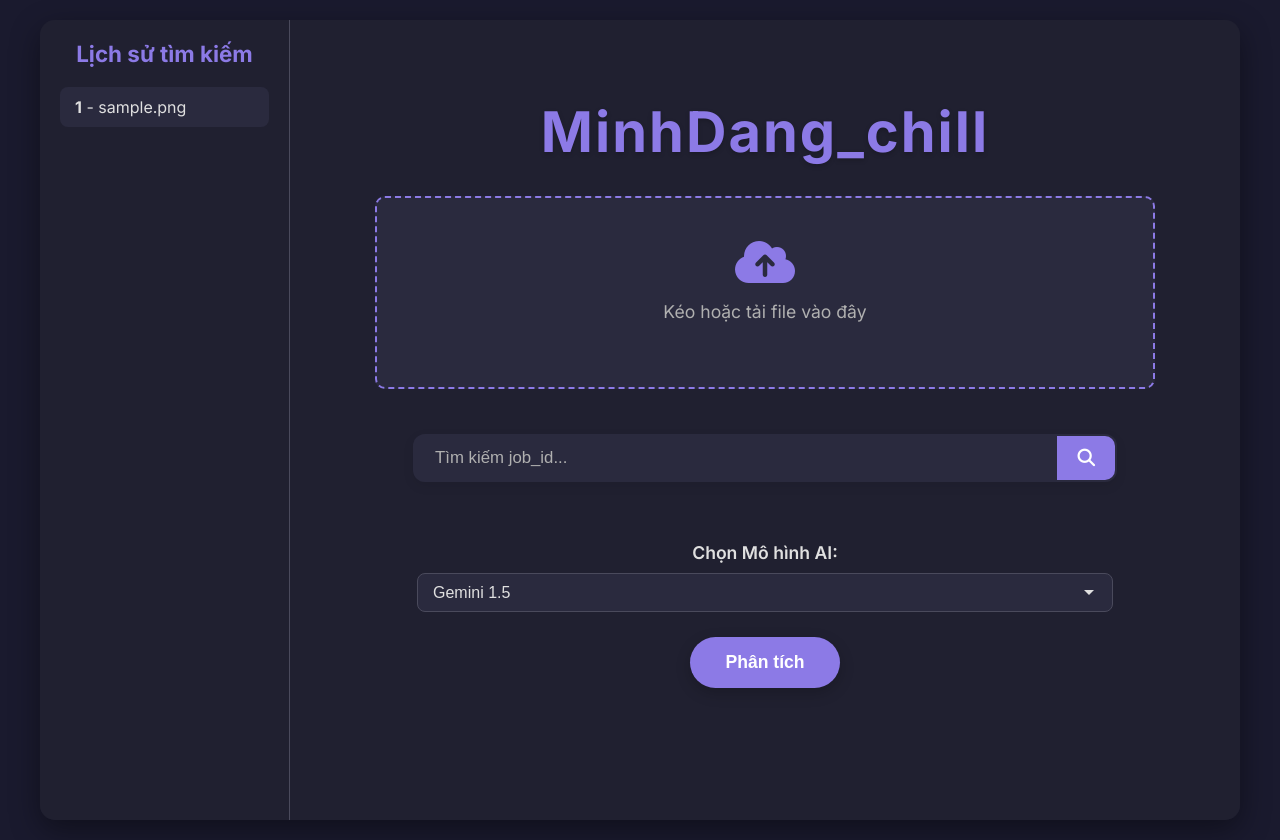
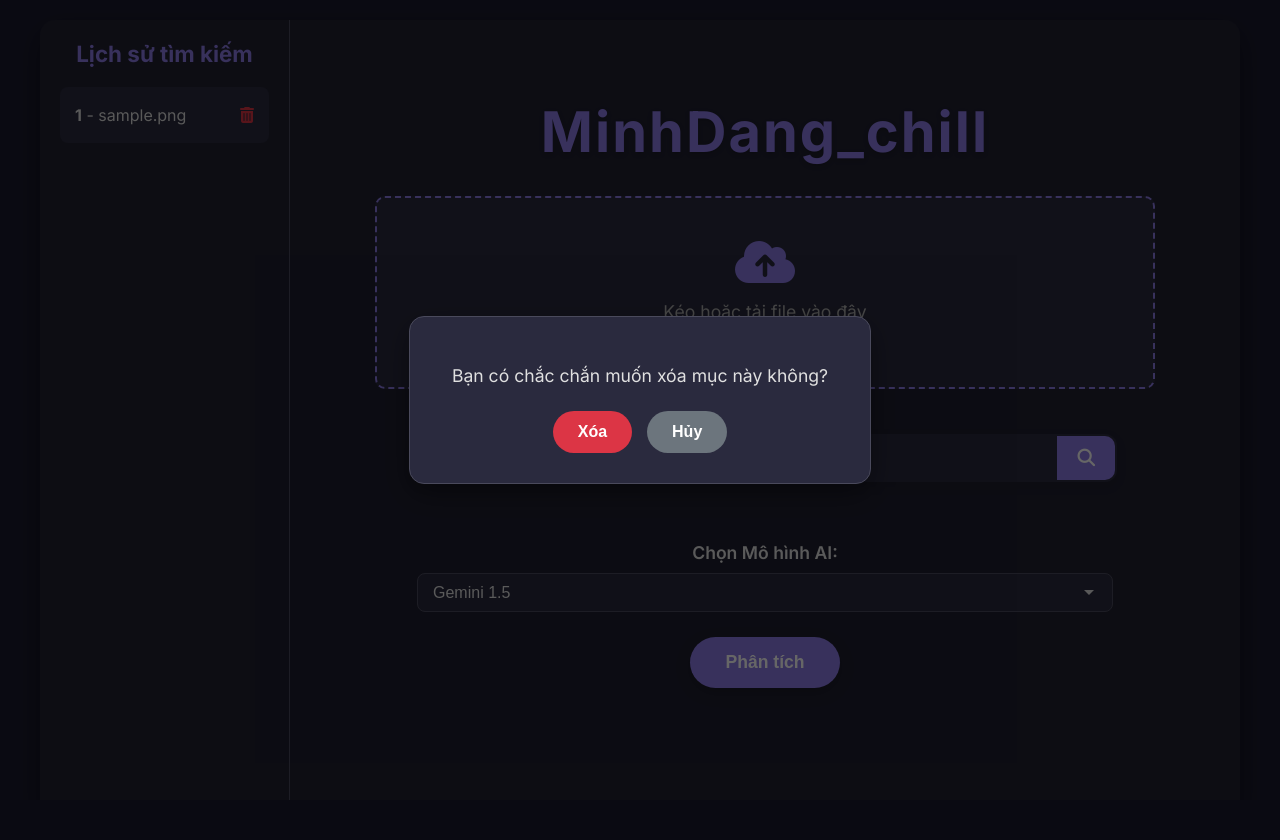
Before and after one commit to MinhDang134/Audio_text, a FastAPI app: page / in a window 1280 px wide. After the commit the page ends 800 px from the top, so only its background shows below. Run offline with FastAPI, Linux system fonts and the light colour scheme; tables that the repository leaves empty hold one stand-in row (values such as "Sample post").

Commit message:
update remove

```diff
--- a/static/style.css
+++ b/static/style.css
@@ -49,24 +49,66 @@ body {
     margin: 0;
 }
 
-.history-list li {
+
+.history-item {
+    display: flex;
+    justify-content: space-between;
+    align-items: center;
+    padding: 8px 0;
+    border-bottom: 1px solid #35354a;
+    background-color: #2a2a3e;
+    border-radius: 8px;
     margin-bottom: 8px;
+    transition: background-color 0.2s ease, box-shadow 0.2s ease;
 }
 
-.history-list a {
+.history-item:last-child {
+    border-bottom: none;
+}
+
+.history-item:hover {
+    background-color: #35354a;
+    box-shadow: 0 2px 8px rgba(0, 0, 0, 0.2);
+}
+
+.history-item a {
+    flex-grow: 1;
+    margin-right: 5px;
+    color: #e0e0e0;
     text-decoration: none;
-    color: #e0e0e0;
     display: block;
     padding: 10px 15px;
     border-radius: 8px;
-    transition: background-color 0.2s ease, color 0.2s ease;
-    background-color: #2a2a3e;
+    transition: color 0.2s ease;
+    word-break: break-all;
 }
 
-.history-list a:hover {
-    background-color: #35354a;
+.history-item a:hover {
     color: #a491f0;
 }
+
+.delete-btn {
+    background: none;
+    border: none;
+    color: #dc3545;
+    cursor: pointer;
+    font-size: 1em;
+    padding: 10px 15px;
+    border-radius: 8px;
+    transition: background-color 0.2s ease, transform 0.1s ease;
+    display: flex; /* To center icon */
+    align-items: center;
+    justify-content: center;
+    flex-shrink: 0;
+}
+
+.delete-btn:hover {
+    background-color: rgba(220, 53, 69, 0.2);
+}
+.delete-btn:active {
+    transform: translateY(1px);
+}
+
 
 .app-container {
     flex-grow: 1;
@@ -309,6 +351,79 @@ form {
 }
 
 
+.modal {
+    display: none;
+    position: fixed;
+    z-index: 1000;
+    left: 0;
+    top: 0;
+    width: 100%;
+    height: 100%;
+    overflow: auto;
+    background-color: rgba(0,0,0,0.6);
+    display: flex;
+    align-items: center;
+    justify-content: center;
+}
+
+.modal-content {
+    background-color: #2a2a3e;
+    margin: auto;
+    padding: 30px;
+    border: 1px solid #4a4a5c;
+    width: 90%;
+    max-width: 400px;
+    border-radius: 15px;
+    box-shadow: 0 10px 30px rgba(0,0,0,0.4);
+    text-align: center;
+    color: #e0e0e0;
+}
+
+.modal-content p {
+    font-size: 1.1em;
+    margin-bottom: 25px;
+}
+
+.modal-buttons {
+    margin-top: 20px;
+    display: flex;
+    justify-content: center;
+    gap: 15px;
+}
+
+.modal-buttons button {
+    padding: 12px 25px;
+    border: none;
+    border-radius: 30px;
+    cursor: pointer;
+    font-size: 1em;
+    font-weight: bold;
+    transition: background-color 0.2s ease, transform 0.1s ease;
+}
+
+.modal-buttons .confirm-btn {
+    background-color: #dc3545;
+    color: white;
+}
+.modal-buttons .confirm-btn:hover {
+    background-color: #c82333;
+    transform: translateY(-2px);
+}
+.modal-buttons .confirm-btn:active {
+    transform: translateY(0);
+}
+
+.modal-buttons .cancel-btn {
+    background-color: #6c757d;
+    color: white;
+}
+.modal-buttons .cancel-btn:hover {
+    background-color: #5a6268;
+    transform: translateY(-2px);
+}
+.modal-buttons .cancel-btn:active {
+    transform: translateY(0);
+}
 
 @media (max-width: 900px) {
     .history-sidebar {
@@ -379,4 +494,12 @@ form {
         padding: 10px 15px;
         font-size: 0.95em;
     }
+
+    .modal-content {
+        padding: 20px;
+        width: 95%;
+    }
+    .modal-buttons button {
+        padding: 10px 20px;
+    }
 }
--- a/templates/index.html
+++ b/templates/index.html
@@ -46,6 +46,16 @@
     </div>
 </div>
 
+<div id="deleteConfirmModal" class="modal">
+    <div class="modal-content">
+        <p>Bạn có chắc chắn muốn xóa mục này không?</p>
+        <div class="modal-buttons">
+            <button class="confirm-btn" id="confirmDeleteBtn">Xóa</button>
+            <button class="cancel-btn" id="cancelDeleteBtn">Hủy</button>
+        </div>
+    </div>
+</div>
+
 <script>
     const form = document.getElementById('upload-form');
     const fileInput = document.getElementById('audio-file');
@@ -59,27 +69,42 @@
     const searchButton = document.getElementById('search-button');
     const searchHistoryList = document.getElementById('search-history-list');
 
-    // Hàm để tải lịch sử tìm kiếm rút gọn từ API
+    // Modal elements
+    const deleteConfirmModal = document.getElementById('deleteConfirmModal');
+    const confirmDeleteBtn = document.getElementById('confirmDeleteBtn');
+    const cancelDeleteBtn = document.getElementById('cancelDeleteBtn');
+
+    let currentJobIdToDelete = null;
+
+
     async function loadSearchHistorySummary() {
         try {
             const response = await fetch('/history_summary');
             if (response.ok) {
                 const historySummary = await response.json();
-                searchHistoryList.innerHTML = ''; // Xóa lịch sử hiện tại
-                historySummary.forEach(item => {
-                    addSearchHistoryItem(item);
-                });
+                searchHistoryList.innerHTML = '';
+                if (historySummary.length === 0) {
+                    searchHistoryList.innerHTML = '<li style="text-align: center; color: #888; padding: 10px;">Chưa có lịch sử nào.</li>';
+                } else {
+                    historySummary.forEach(item => {
+                        addSearchHistoryItem(item);
+                    });
+                }
             } else {
                 console.error('Không thể tải lịch sử tóm tắt:', response.statusText);
+                statusElement.textContent = 'Lỗi: Không thể tải lịch sử tìm kiếm.';
             }
         } catch (error) {
             console.error('Lỗi khi tải lịch sử tóm tắt:', error);
+            statusElement.textContent = 'Lỗi kết nối khi tải lịch sử.';
         }
     }
 
-    // Hàm để thêm một mục vào danh sách lịch sử tìm kiếm trên giao diện
+
     function addSearchHistoryItem(item) {
         const listItem = document.createElement('li');
+        listItem.classList.add('history-item');
+
         const link = document.createElement('a');
         link.href = '#';
         link.innerHTML = `<strong>${item.job_id}</strong> - ${item.source_file}`;
@@ -87,11 +112,51 @@
             e.preventDefault();
             await fetchAndDisplayJobDetails(item.job_id);
         };
+
+        const deleteButton = document.createElement('button');
+        deleteButton.classList.add('delete-btn');
+        deleteButton.innerHTML = '<i class="fas fa-trash-alt"></i>';
+        deleteButton.title = 'Xóa mục này';
+        deleteButton.onclick = (e) => {
+            e.stopPropagation();
+            currentJobIdToDelete = item.job_id;
+            deleteConfirmModal.style.display = 'flex';
+        };
+
         listItem.appendChild(link);
+        listItem.appendChild(deleteButton);
         searchHistoryList.appendChild(listItem);
     }
 
-    // Hàm để lấy và hiển thị chi tiết job_id
+    // Hàm để xử lý xóa job
+    async function handleDeleteJob(jobId) {
+        statusElement.textContent = `Đang xóa job_id: ${jobId}...`;
+        resultContainer.style.display = 'none';
+
+        try {
+            const response = await fetch(`/delete/${jobId}`, {
+                method: 'DELETE',
+            });
+
+            if (response.ok) {
+                const result = await response.json();
+                statusElement.textContent = result.message || `Job ${jobId} đã được xóa thành công!`;
+                await loadSearchHistorySummary();
+
+                if (resultContainer.textContent.includes(jobId)) {
+                    resultContainer.textContent = '';
+                    resultContainer.style.display = 'none';
+                }
+            } else {
+                const errorResult = await response.json();
+                throw new Error(errorResult.detail || 'Lỗi không xác định khi xóa job.');
+            }
+        } catch (error) {
+            statusElement.textContent = `Lỗi xóa job: ${error.message}`;
+            console.error('Lỗi xóa:', error);
+        }
+    }
+
     async function fetchAndDisplayJobDetails(jobId) {
         statusElement.textContent = `Đang tải chi tiết cho job_id: ${jobId}...`;
         resultContainer.style.display = 'none';
@@ -162,10 +227,10 @@
             const result = await response.json();
 
             if (response.ok) {
-                resultContainer.textContent = result.report;
+                resultContainer.textContent = JSON.stringify(result, null, 2);
                 resultContainer.style.display = 'block';
                 statusElement.textContent = 'Phân tích hoàn tất!';
-                await loadSearchHistorySummary(); // Tải lại lịch sử sau khi phân tích thành công
+                await loadSearchHistorySummary();
             } else {
                 throw new Error(result.detail || 'Lỗi không xác định từ server.');
             }
@@ -176,6 +241,28 @@
             submitBtn.disabled = false;
         }
     });
+
+
+    confirmDeleteBtn.addEventListener('click', async () => {
+        if (currentJobIdToDelete) {
+            await handleDeleteJob(currentJobIdToDelete);
+            currentJobIdToDelete = null;
+        }
+        deleteConfirmModal.style.display = 'none';
+    });
+
+    cancelDeleteBtn.addEventListener('click', () => {
+        currentJobIdToDelete = null;
+        deleteConfirmModal.style.display = 'none';
+    });
+
+
+    deleteConfirmModal.addEventListener('click', (e) => {
+        if (e.target === deleteConfirmModal) {
+            currentJobIdToDelete = null;
+            deleteConfirmModal.style.display = 'none';
+        }
+    });
 </script>
 </body>
 </html>
```
